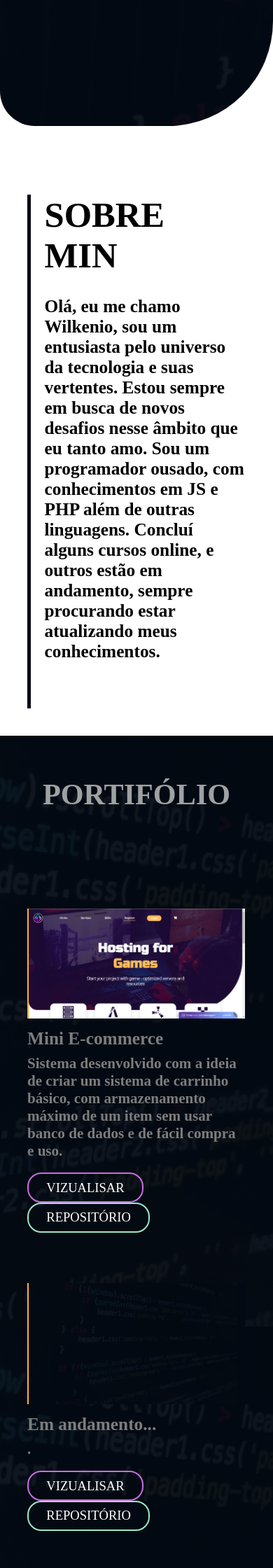
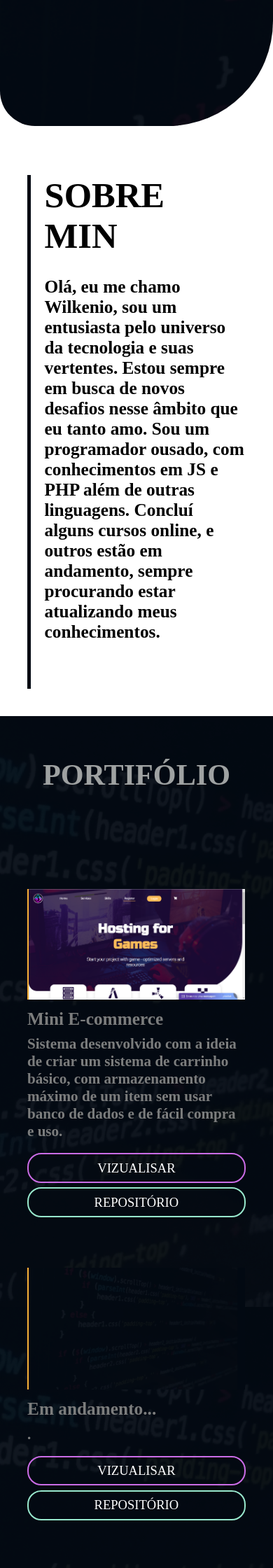
Before and after one commit to wilkenio/meusite, a PHP site: page / in a window 390 px wide. Shown: the part 664-2904 px from the top of the page at 70% size. Run offline with PHP 8.4, Linux system fonts and the light colour scheme; some web fonts are replaced.

Commit message:
Add files via upload

```diff
--- a/css/css.css
+++ b/css/css.css
@@ -248,6 +248,7 @@ nav ul a{
     #sobre-geral{
         flex-direction: column;
         margin-left: 0;
+        margin-top: 8%;
     }
     #sobre{
         padding-left: 5%;
@@ -375,6 +376,15 @@ nav ul a{
         text-align: center;
         padding-top: 15%;
     }
+    .card #repositorio{
+        padding-left: 30%;
+        padding-right: 30%;
+        margin-top: 2%;
+    }
+    .card #visualizar{
+        padding-left: 31.5%;
+        padding-right: 31.5%;
+    }
 }
 
 footer{
```
